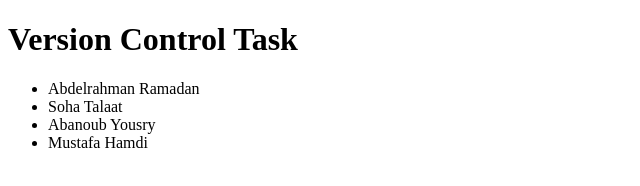
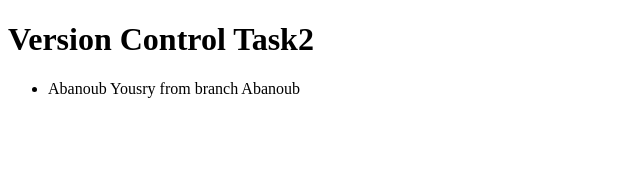
Before and after one commit to SohaTalaat/VCRepo, a plain HTML site: page index.html in a window 1280 px wide. Shown: the whole page, without its empty margins (0-640 px from the left). Drawn offline with Linux system fonts and the light colour scheme.

Commit message:
abanob change from branch

```diff
--- a/index.html
+++ b/index.html
@@ -6,14 +6,10 @@
     <title>VC</title>
   </head>
   <body>
-    <h1>Version Control Task</h1>
+    <h1>Version Control Task2</h1>
 
     <ul>
-      <li>Abdelrahman Ramadan</li>
-      <li>Soha Talaat</li>
-      <li>Abanoub Yousry</li>
-      <li>Mustafa Hamdi</li>
-
+      <li>Abanoub Yousry from branch Abanoub</li>
     </ul>
   </body>
 </html>
```
